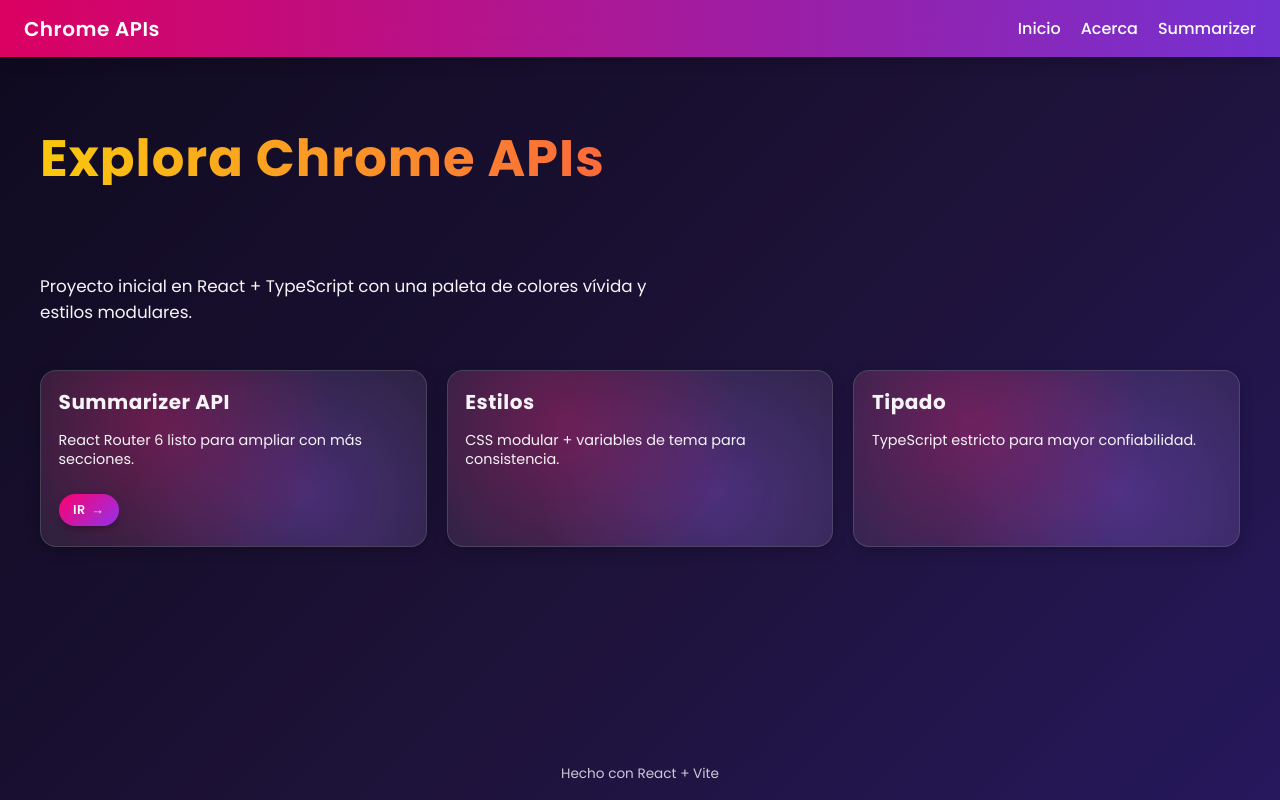
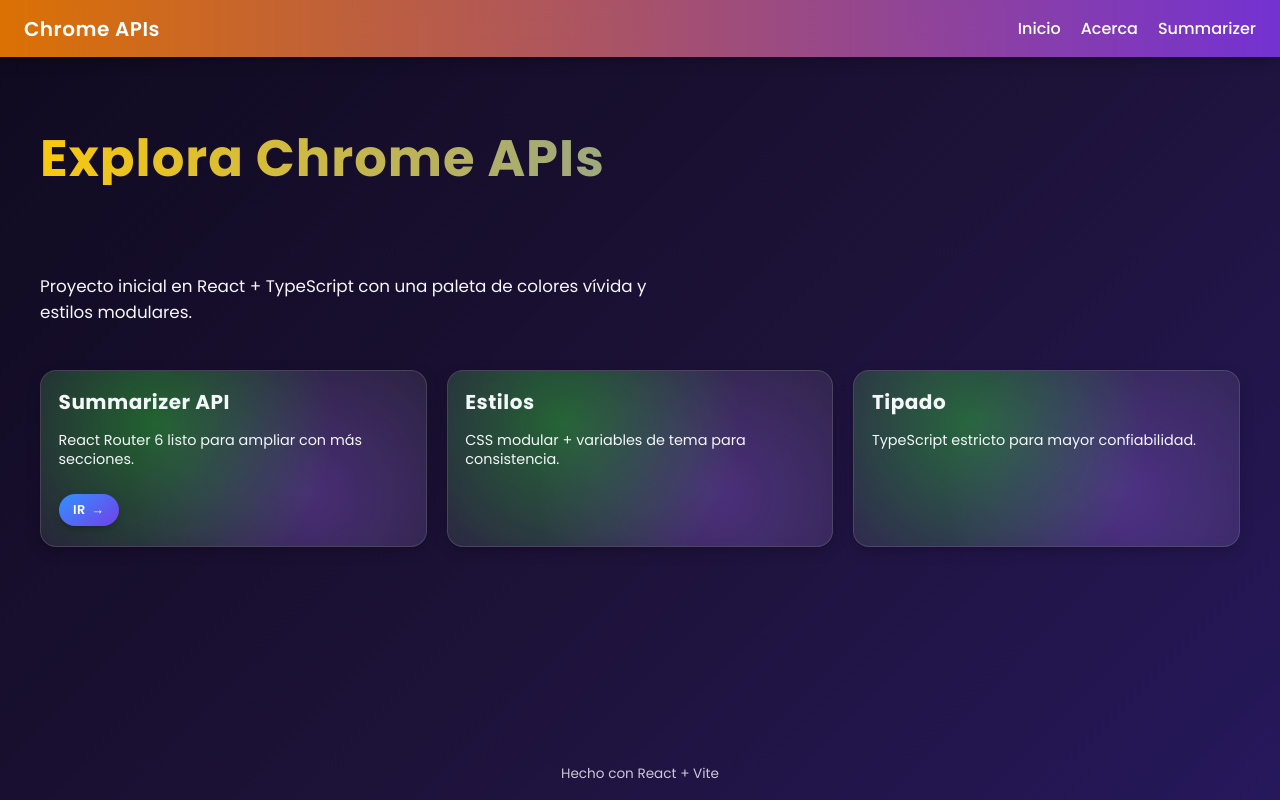
Before and after one commit to ltaverao95/google_chrome_apis, a React (Vite) app: page / in a window 1280 px wide. Built offline with nearby package versions, Linux system fonts and the light colour scheme.

Commit message:
Update Navbar background color and Home card background gradient; modify SummarizerComponent to alert on API unavailability; change theme accent color

```diff
--- a/src/components/Navbar/Navbar.module.css
+++ b/src/components/Navbar/Navbar.module.css
@@ -4,7 +4,7 @@
   justify-content: space-between;
   padding: 0.85rem 1.5rem;
   backdrop-filter: blur(12px);
-  background: linear-gradient(90deg, rgba(255,0,110,0.85), rgba(131,56,236,0.85));
+  background: linear-gradient(90deg, rgba(255, 132, 0, 0.85), rgba(131,56,236,0.85));
   color: #fff;
   font-family: var(--font-headings);
   box-shadow: 0 4px 16px -4px rgba(0,0,0,0.35);
--- a/src/pages/Home/Home.module.css
+++ b/src/pages/Home/Home.module.css
@@ -38,7 +38,7 @@
   content: '';
   position: absolute;
   inset: 0;
-  background: radial-gradient(circle at 30% 30%, rgba(255,0,110,0.35), transparent 60%),
+  background: radial-gradient(circle at 30% 30%, rgba(0, 255, 0, 0.35), transparent 60%),
               radial-gradient(circle at 70% 70%, rgba(131,56,236,0.35), transparent 60%);
   opacity: 0.85;
   mix-blend-mode: overlay;
--- a/src/pages/Summarizer/Summarizer.tsx
+++ b/src/pages/Summarizer/Summarizer.tsx
@@ -32,6 +32,7 @@
       if (availability === "unavailable") {
         // The Summarizer API isn't usable.
         console.log("API unavailable");
+        alert('API Not Available')
         setLoading(false);
         return;
       }
@@ -194,7 +195,6 @@
           {!result && !loading && (
             <p className={styles.placeholder}>El resumen aparecerá aquí.</p>
           )}
-          {loading && <p className={styles.loading}>Generando resumen...</p>}
           {result && <article className={styles.result}>{result}</article>}
         </div>
       </div>
--- a/src/styles/theme.css
+++ b/src/styles/theme.css
@@ -4,7 +4,7 @@
   --font-mono: 'Fira Code', ui-monospace, SFMono-Regular, Menlo, Monaco, Consolas, 'Liberation Mono', 'Courier New', monospace;
 
   --color-bg: #0f0a1f;
-  --color-accent: #FF006E;
+  --color-accent: #3684ff;
   --color-emphasis: #F9C80E;
   --color-secondary: #8338EC;
   --color-info: #3A86FF;
```
